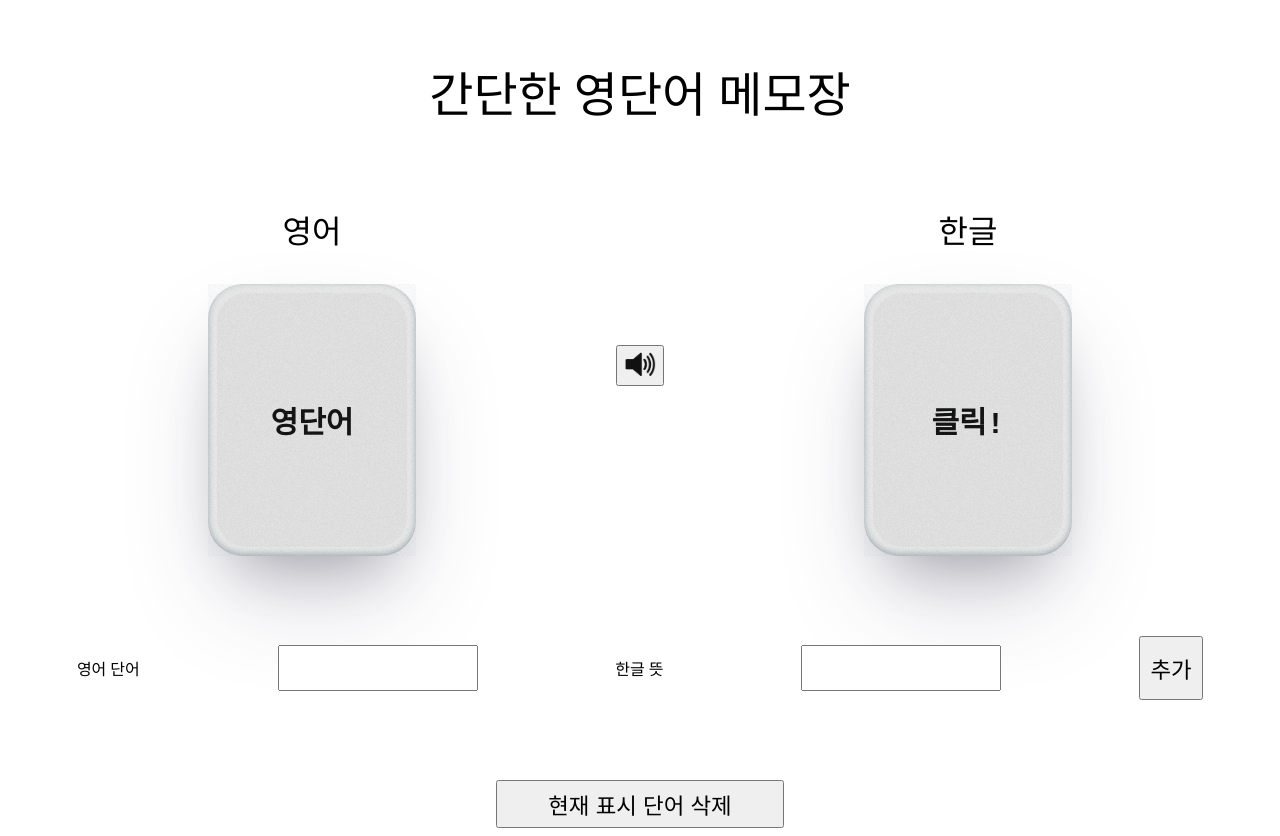
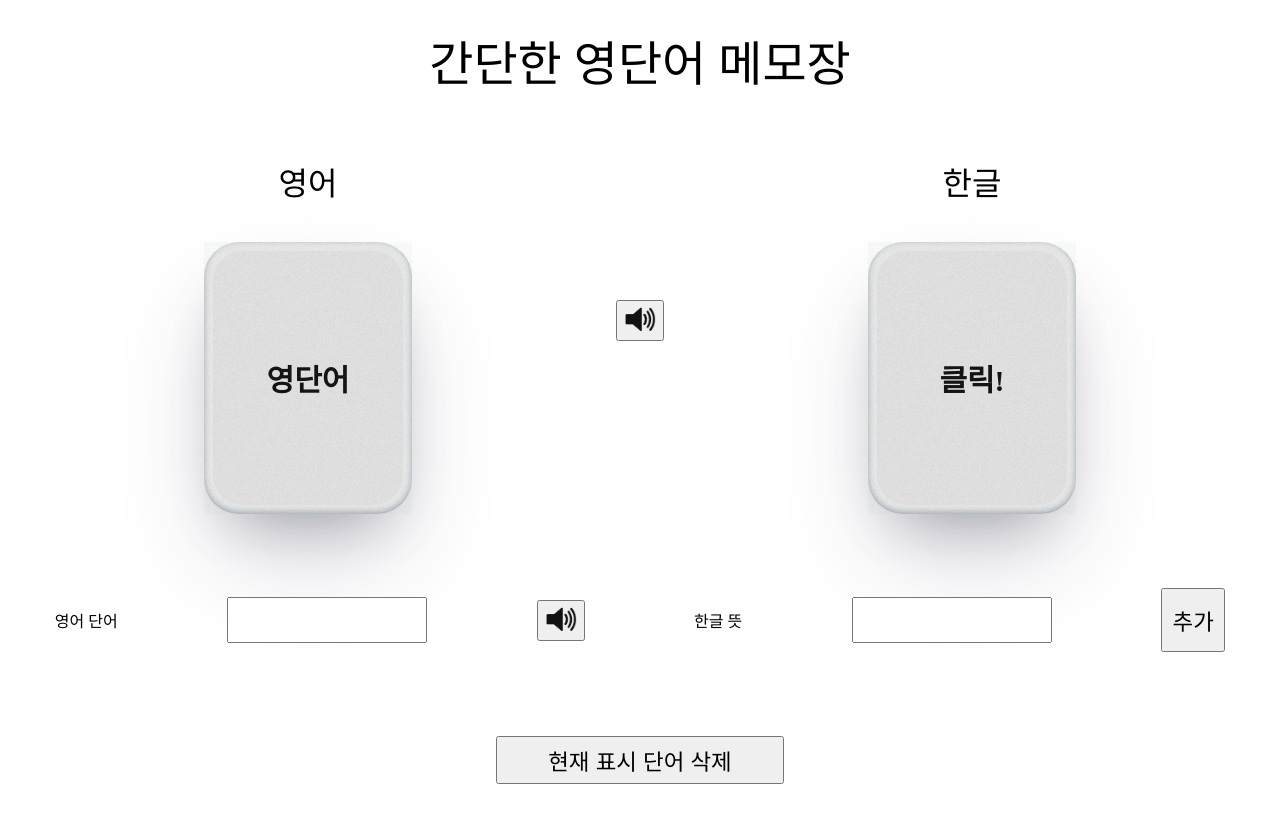
Before and after one commit to psp0/EnglishWord_notepad, a plain HTML site: page index.html in a window 1280 px wide. Both pictures are taken after typing "Sample", "Sample" into the empty fields and a click on the button "추가". After the commit the page ends 800 px from the top, so only its background shows below. Drawn offline with Linux system fonts and the light colour scheme; a web font is replaced by a local one.

Commit message:
body margin초기화, 폰트 추가,입력시에도 듣기 기능 추가

```diff
--- a/index.css
+++ b/index.css
@@ -1,25 +1,34 @@
+@font-face {
+  font-family: "GmarketSansMedium";
+  src: url("https://cdn.jsdelivr.net/gh/projectnoonnu/noonfonts_2001@1.1/GmarketSansMedium.woff")
+    format("woff");
+  font-weight: normal;
+  font-style: normal;
+}
+body,
+html {
+  font-family: "GmarketSansMedium";
+  margin: 0;
+  padding: 0;
+}
 .container {
   position: relative;
   width: 100%;
+  height: 100%;
+  display: flex;
+  flex-direction: column;
 }
+
 .display-box {
+  position: relative;
   width: 100%;
-  height: max-content;
+  height: 50vh;
   display: flex;
   align-items: center;
 }
-.card-box {
-  width: 50%;
-  height: 100%;
-  display: flex;
-  justify-content: space-evenly;
-  flex-direction: column;
-  align-items: center;
-}
-.card-box p {
-  font-size: 2rem;
-  font-weight: 300;
-  font-family: "Times New Roman", Times, serif;
+.display-box > button img {
+  width: 2rem;
+  height: 2rem;
 }
 
 .card {
@@ -33,6 +42,19 @@
   box-shadow: rgba(50, 50, 93, 0.25) 0px 50px 100px -20px,
     rgba(0, 0, 0, 0.3) 0px 30px 60px -30px,
     rgba(10, 37, 64, 0.35) 0px -2px 6px 0px inset;
+  user-select: none;
+}
+.card-box {
+  width: 50%;
+  height: 100%;
+  display: flex;
+  justify-content: space-evenly;
+  flex-direction: column;
+  align-items: center;
+}
+.card-box p {
+  font-size: 2rem;
+  font-weight: 300;
 }
 
 .card-overlay {
@@ -63,53 +85,55 @@
   font-weight: 900;
   color: #000000;
   text-align: center;
-  font-family: monospace;
 }
 
 .add-box {
   width: 100%;
-  height: max-content;
+  height: 25vh;
   position: relative;
   display: flex;
   flex-direction: row;
   justify-content: space-around;
   align-items: center;
-  padding: 5rem 0 5rem 0;
+}
+.add-box .add-button {
+  width: 4rem;
+  height: 4rem;
+  font-size: 1.4rem;
+}
+.add-box > button img {
+  width: 2rem;
+  height: 2rem;
 }
 .english-word-input {
   width: 15vw;
   height: 5vh;
-  font-size: 2.5rem;
+  font-size: 2rem;
 }
 .korean-word-input {
   width: 15vw;
   height: 5vh;
-  font-size: 2.5rem;
+  font-size: 2rem;
 }
-.add-box button {
-  width: 4rem;
-  height: 4rem;
-  font-size: 1.4rem;
+
+.delete-box {
+  display: flex;
+  width: 100%;
+  height: 10vh;
+  justify-content: center;
+  align-items: center;
 }
 .delete-box button {
   width: 18rem;
   height: 3rem;
   font-size: 1.4rem;
 }
-.delete-box {
-  display: flex;
-  width: 100%;
-  height: max-content;
-  justify-content: center;
-}
+
 .title-box {
   width: 100%;
-  height: max-content;
+  height: 15vh;
   display: flex;
   font-size: 3rem;
   justify-content: center;
+  align-items: center;
 }
-.display-box > button img {
-  width: 2rem;
-  height: 2rem;
-}
--- a/index.html
+++ b/index.html
@@ -21,7 +21,9 @@
             <div class="card-inner">영단어</div>
           </div>
         </div>
-        <button><img src="./img/sound.png" alt="" /></button>
+        <button class="speech-button">
+          <img src="./img/sound.png" alt="" />
+        </button>
         <div class="card-box kor-card-box">
           <p>한글</p>
           <div class="card">
@@ -33,9 +35,12 @@
       <div class="add-box">
         <p>영어 단어</p>
         <input type="text" class="english-word-input" />
+        <button class="speech-button">
+          <img src="./img/sound.png" alt="" />
+        </button>
         <p>한글 뜻</p>
         <input type="text" class="korean-word-input" />
-        <button>추가</button>
+        <button class="add-button">추가</button>
       </div>
       <div class="delete-box">
         <button>현재 표시 단어 삭제</button>
--- a/index.js
+++ b/index.js
@@ -29,7 +29,7 @@ window.onload = function () {
 
   //-------------------
 
-  const addButton = document.querySelectorAll(".add-box button")[0];
+  const addButton = document.querySelectorAll(".add-box .add-button")[0];
   addButton.addEventListener("click", (e) => {
     let engInput = document.querySelectorAll(".english-word-input")[0];
     let korInput = document.querySelectorAll(".korean-word-input")[0];
@@ -45,8 +45,17 @@ window.onload = function () {
   });
   //-------------------
 
-  const speechButton = document.querySelectorAll(".display-box  button")[0];
-  speechButton.addEventListener("click", () => {
+  const cardSpeechButton = document.querySelectorAll(
+    ".display-box  .speech-button"
+  )[0];
+  const inputSpeechButton = document.querySelectorAll(
+    ".add-box  .speech-button"
+  )[0];
+  inputSpeechButton.addEventListener("click", () => {
+    let engInput = document.querySelectorAll(".english-word-input")[0];
+    speech(engInput.value);
+  });
+  cardSpeechButton.addEventListener("click", () => {
     speech(engWord.innerHTML);
   });
   //-------------------
```
